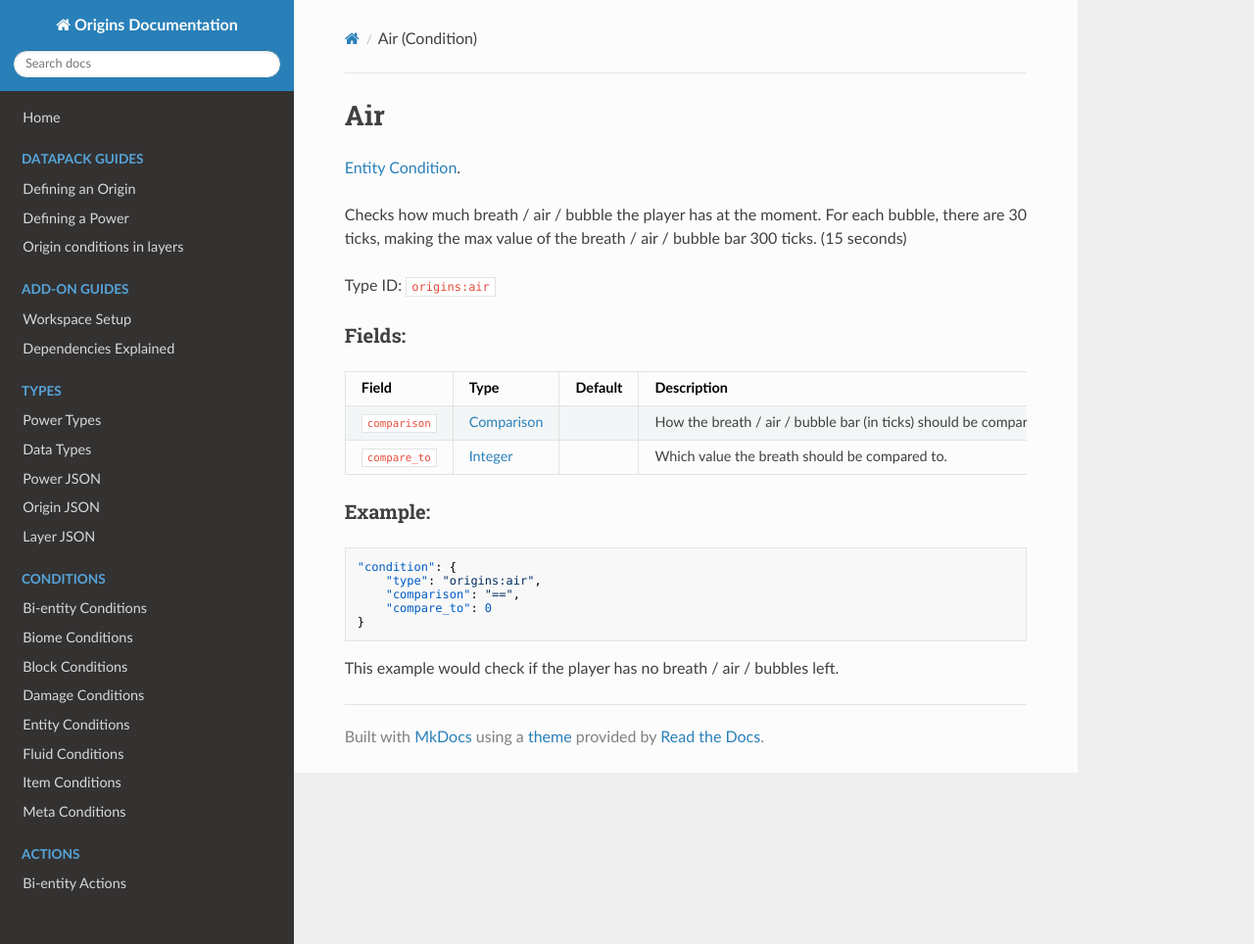
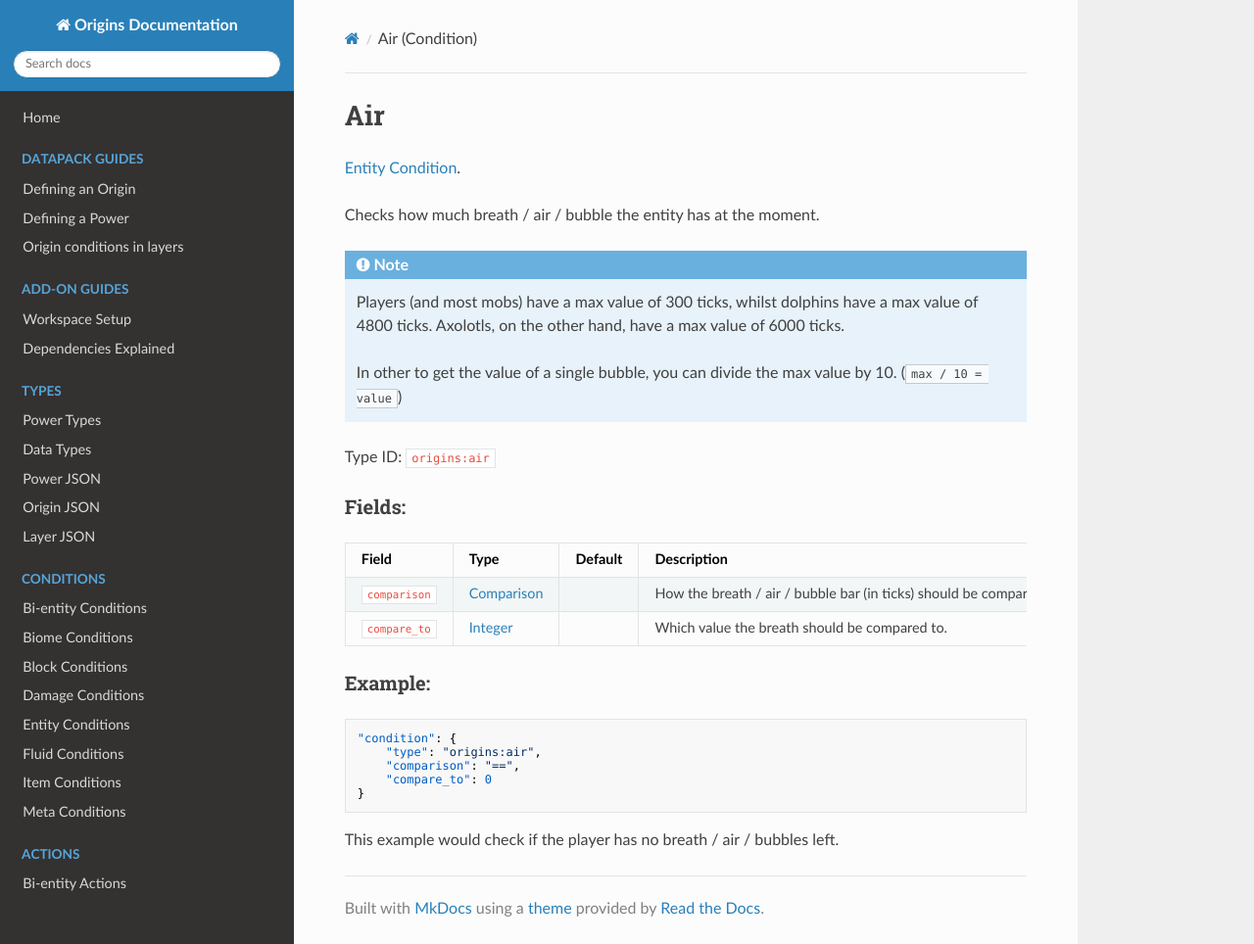
Before and after one commit to apace100/origins-docs, an MkDocs documentation site: the page built from docs/entity_conditions/air.md, in a window 1280 px wide and 964 px high. Shown: the whole window at 98% size. Built offline with MkDocs 1.6.1, drawn with Linux system fonts in a browser that asks for light colours; nearby versions of some CDN libraries.

Commit message:
Tweaked the notes in server-side condition docs Most notably, the notes for the `air.md`, `command.md`, `nbt.md` and `predicate.md` documents

```diff
--- a/docs/entity_conditions/air.md
+++ b/docs/entity_conditions/air.md
@@ -6,7 +6,13 @@ date: 2021-04-04
 
 [Entity Condition](../entity_conditions.md).
 
-Checks how much breath / air / bubble the player has at the moment. For each bubble, there are 30 ticks, making the max value of the breath / air / bubble bar 300 ticks. (15 seconds)
+Checks how much breath / air / bubble the entity has at the moment.
+
+!!! note
+
+    Players (and most mobs) have a max value of 300 ticks, whilst dolphins have a max value of 4800 ticks. Axolotls, on the other hand, have a max value of 6000 ticks.
+
+    In other to get the value of a single bubble, you can divide the max value by 10. (`max / 10 = value`)
 
 Type ID: `origins:air`
 
```
Also changed, not shown: docs/entity_conditions/command.md (+4 -0 lines), docs/entity_conditions/nbt.md (+4 -0 lines), docs/entity_conditions/predicate.md (+3 -1 lines).
